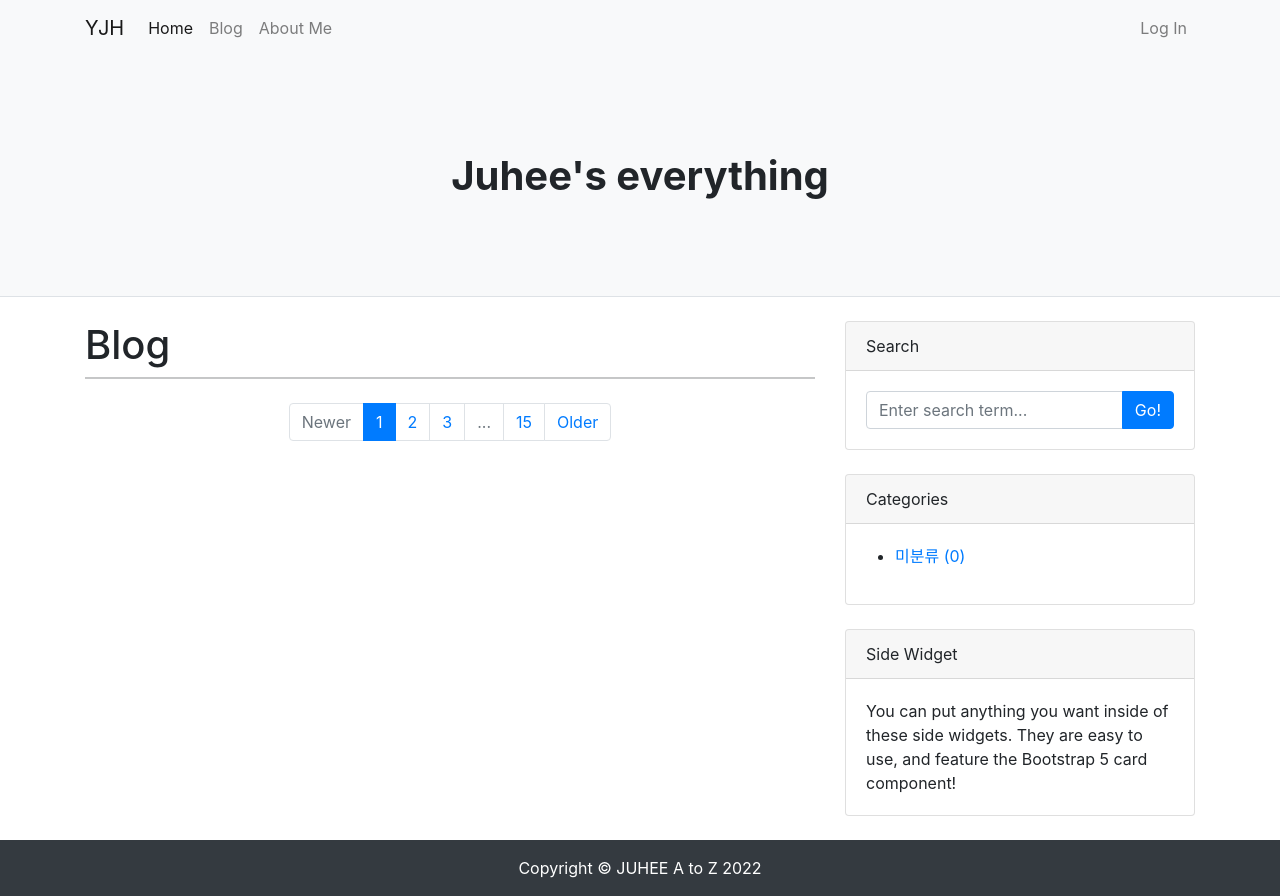
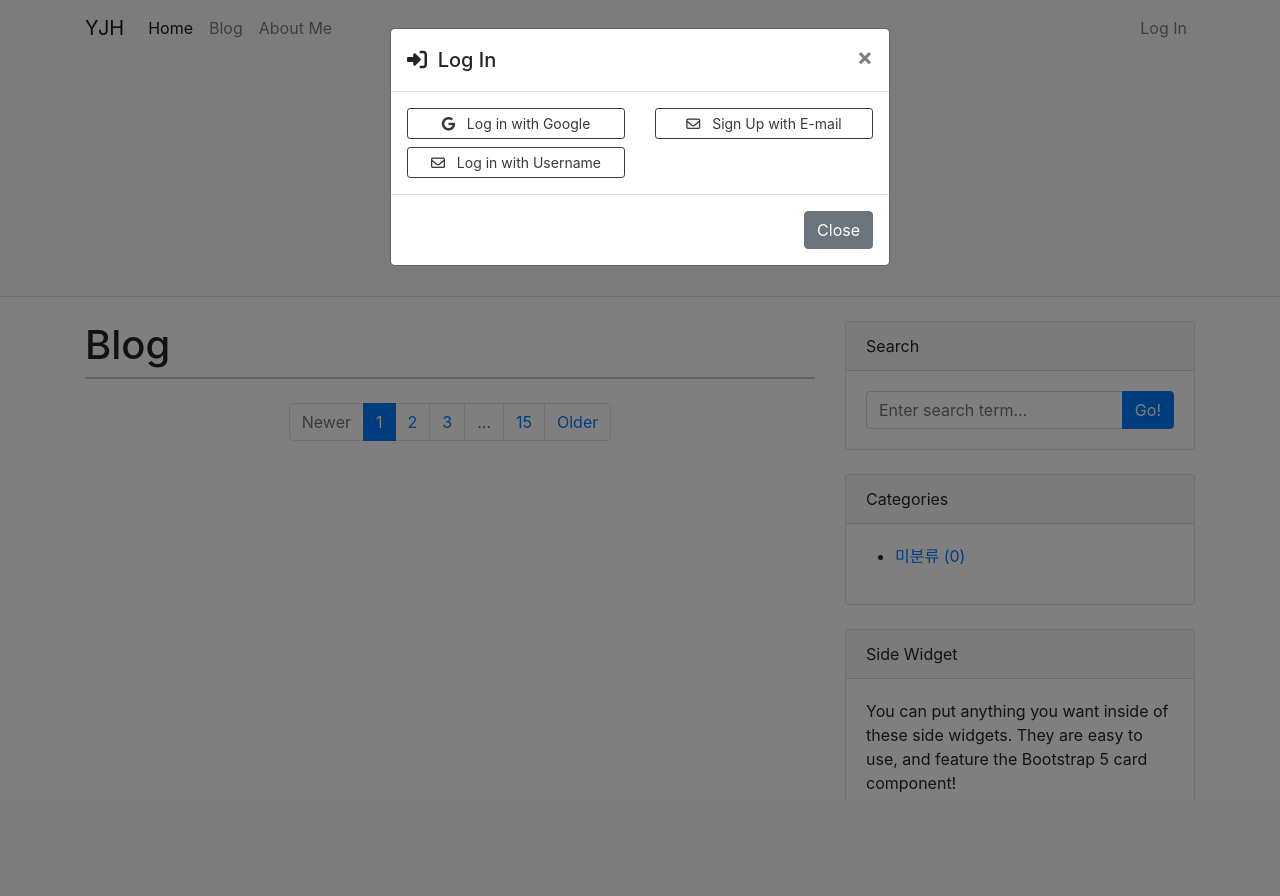
Before and after one commit to YANGJUHEE521/cakd7_dj, a Django app: page /blog/ in a window 1280 px wide, after a click on "Log In". After the commit the page ends 800 px from the top, so only its background shows below. Run offline with Django 3.2, Linux system fonts and the light colour scheme; data that the repository does not hold is empty; some libraries are stand-ins or nearby versions.

Commit message:
login 관련 기능 upload

```diff
--- a/blog/templates/blog/navbar.html
+++ b/blog/templates/blog/navbar.html
@@ -4,7 +4,7 @@
     <div class="container">
         <a class="navbar-brand" href="/">YJH</a>
         <button class="navbar-toggler" type="button" data-toggle="collapse" data-target="#navbarNavDropdown"
-            aria-controls="navbarNavDropdown" aria-expanded="false" aria-label="Toggle navigation">
+                aria-controls="navbarNavDropdown" aria-expanded="false" aria-label="Toggle navigation">
             <span class="navbar-toggler-icon"></span>
         </button>
         <div class="collapse navbar-collapse" id="navbarNavDropdown">
@@ -18,16 +18,52 @@
                 <li class="nav-item">
                     <a class="nav-link" href="/about_me/">About Me</a>
                 </li>
+
             </ul>
-            <ul class="navbar-nav ml-auto"> {% if user.is_authenticated %} <li class="nav-item dropdown">
-                    <a class="nav-link dropdown-toggle" href="#" id="navbarDropdownMenuLink" role="button"
-                        data-toggle="dropdown" aria-haspopup="true" aria-expanded="false"> {{ user.username }} </a>
+            <ul class="navbar-nav ml-auto">
+                {% if user.is_authenticated %}
+                <li class="nav-item dropdown">
+                    <a class="nav-link dropdown-toggle" href="#" id="navbarDropdownMenuLink" role="button" data-toggle="dropdown" aria-haspopup="true" aria-expanded="false">
+                        {{ user.username }}
+                    </a>
                     <div class="dropdown-menu" aria-labelledby="navbarDropdownMenuLink">
                         <a class="dropdown-item" href="/accounts/logout/">Log Out</a>
                     </div>
-                </li> {% else %} <li class="nav-item">
-                    <a class="nav-link" href="#" data-toggle="modal" data-target="#loginModal">Log In</a>
-                </li> {% endif %} </ul>
+                </li>
+                {% else %}
+                    <li class="nav-item">
+                        <a class="nav-link" href="#" data-toggle="modal" data-target="#loginModal">Log In</a>
+                    </li>
+                {% endif %}
+            </ul>
         </div>
     </div>
 </nav>
+
+<!-- Modal -->
+<div class="modal fade" id="loginModal" tabindex="-1" role="dialog" aria-labelledby="logInModalLabel" aria-hidden="true">
+    <div class="modal-dialog" role="document">
+        <div class="modal-content">
+            <div class="modal-header">
+                <h5 class="modal-title" id="loginModalLabel"> <i class="fas fa-sign-in-alt"></i>&nbsp Log In</h5>
+                <button type="button" class="close" data-dismiss="modal" aria-label="Close">
+                    <span aria-hidden="true">&times;</span>
+                </button>
+            </div>
+            <div class="modal-body">
+                <div class="row">
+                    <div class="col-md-6">
+                        <a role="button" class="btn btn-outline-dark btn-block btn-sm " href="{% provider_login_url 'google' %}"><i class="fab fa-google"></i>&nbsp&nbsp Log in with Google</a>
+                        <a role="button" class="btn btn-outline-dark btn-block btn-sm" href="/accounts/login/"><i class="far fa-envelope"></i>&nbsp&nbsp Log in with Username</a>
+                    </div>
+                    <div class="col-md-6">
+                        <a role="button" class="btn btn-outline-dark btn-block btn-sm" href="/accounts/signup/"><i class="far fa-envelope"></i>&nbsp&nbsp Sign Up with E-mail</a>
+                    </div>
+                </div>
+            </div>
+            <div class="modal-footer">
+                <button type="button" class="btn btn-secondary" data-dismiss="modal">Close</button>
+            </div>
+        </div>
+    </div>
+</div>
--- a/dj/settings.py
+++ b/dj/settings.py
@@ -139,7 +139,7 @@ MEDIA_ROOT = os.path.join(BASE_DIR, '_media')
 CRISPY_TEMPLATE_PACK = 'bootstrap4'
 
 AUTHENTICATION_BACKENDS = (
-    'django.contrib.backends.ModelBackend',
+    'django.contrib.auth.backends.ModelBackend',
 
     'allauth.account.auth_backends.AuthenticationBackend',
 )
@@ -148,6 +148,7 @@ SITE_ID = 1
 
 ACCOUNT_EMAIL_REQUIRED = True
 ACCOUNT_EMAIL_VERIFICATION = 'none'
+LOGIN_REDIRECT_URL = '/blog/'
 
 # Default primary key field type
 # https://docs.djangoproject.com/en/3.2/ref/settings/#default-auto-field
```
Also changed, not shown: single_pages/templates/single_pages/landing.html (+1 -31 lines).
